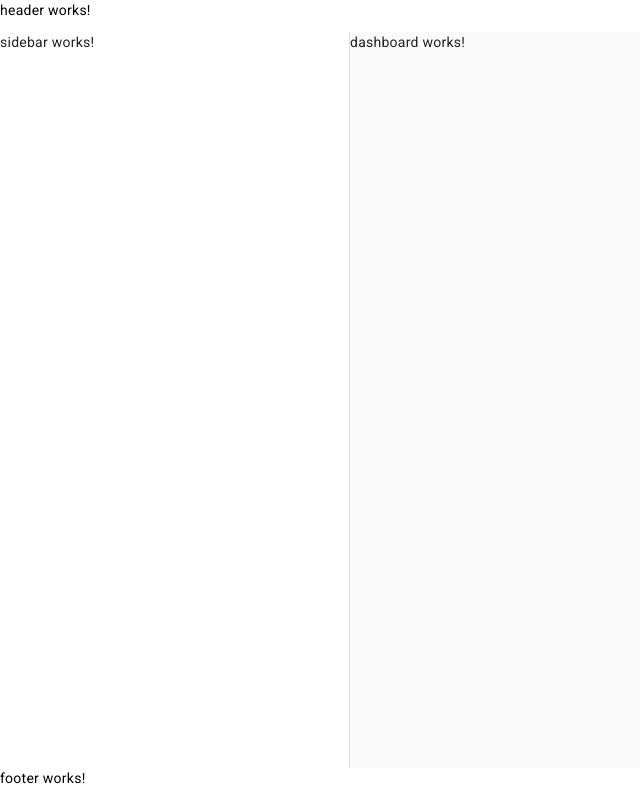
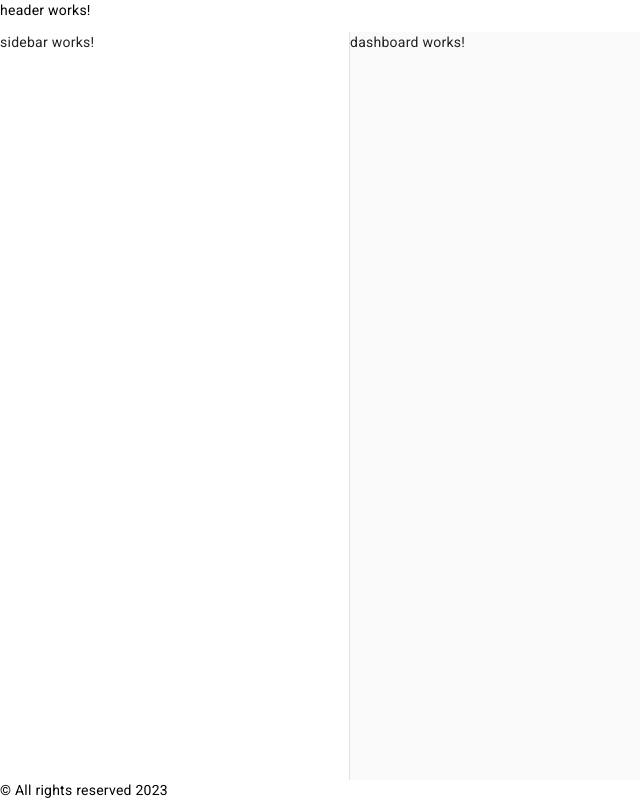
Before and after one commit to JAMAL-MOHAMED-JALDESA-2893/admin-dash, an Angular app: page / in a window 1280 px wide. Shown: the whole page, without its empty margins (0-640 px from the left). Built offline with nearby package versions, Linux system fonts and the light colour scheme.

Commit message:
add footer

```diff
--- a/src/app/shared/components/footer/footer.component.html
+++ b/src/app/shared/components/footer/footer.component.html
@@ -1 +1,3 @@
-<p>footer works!</p>
+<footer>
+   &copy; All rights reserved 2023
+</footer>
```
